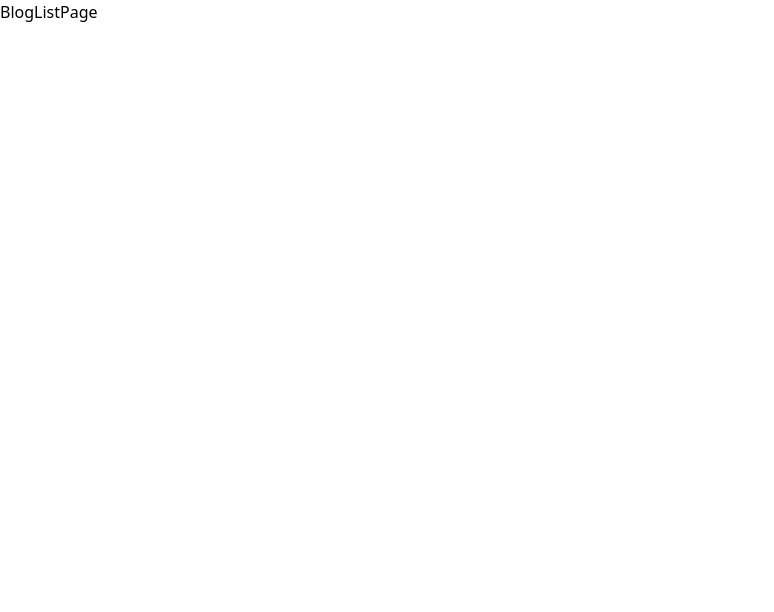
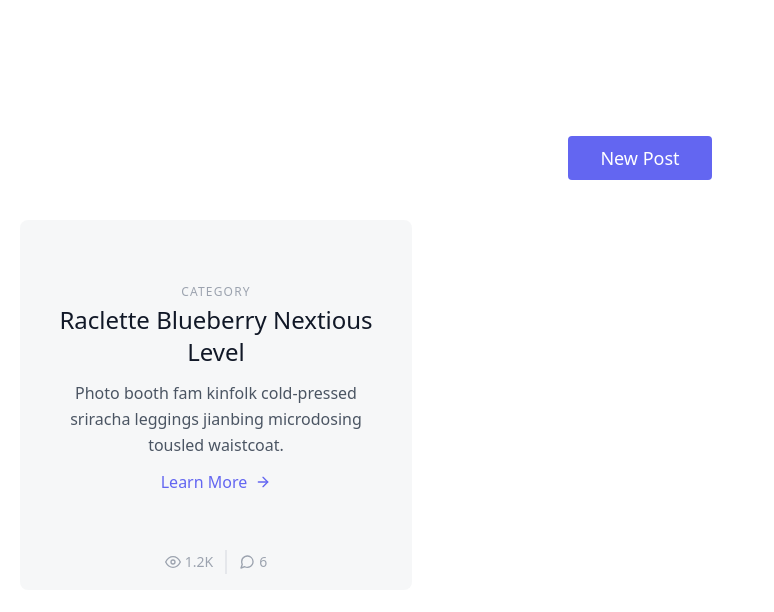
Before and after one commit to asifulhaque087/awesome-project, a React (Create React App) app: page / in a window 1280 px wide. Shown: the top 612 px of the page, without its empty margins (0-774 px from the left). Built offline with nearby package versions, Linux system fonts and the light colour scheme.

Commit message:
add modal

```diff
--- a/src/pages/BlogListPage.jsx
+++ b/src/pages/BlogListPage.jsx
@@ -1,7 +1,137 @@
-import React from "react";
+import React, { useState } from "react";
+import { Link } from "react-router-dom";
 
 const BlogListPage = () => {
-  return <div>BlogListPage</div>;
+  const [modal, setModal] = useState(false);
+  return (
+    <div>
+      <section className="text-gray-600 body-font">
+        <div className="container px-5 py-24 mx-auto">
+          {/* new post button */}
+          <button
+            onClick={() => setModal(true)}
+            className="my-10 flex mx-auto text-white bg-indigo-500 border-0 py-2 px-8 focus:outline-none hover:bg-indigo-600 rounded text-lg"
+          >
+            New Post
+          </button>
+          {/* modal */}
+          {modal && (
+            <>
+              {/* backdrop */}
+              <div
+                onClick={() => setModal(false)}
+                className="absolute z-10 top-0 left-0 right-0 bottom-0 bg-black opacity-80"
+              />
+              {/* actuall modal */}
+              <div className="fixed z-20 top-1/2 left-1/2 translate-x-[-50%] translate-y-[-50%] mx-auto p-5 border w-full max-w-sm shadow-lg rounded-md bg-white">
+                <div className="mt-3 text-center">
+                  <div className="mx-auto flex items-center justify-center h-12 w-12 rounded-full bg-green-100">
+                    <svg
+                      className="h-6 w-6 text-green-600"
+                      fill="none"
+                      stroke="currentColor"
+                      viewBox="0 0 24 24"
+                      xmlns="http://www.w3.org/2000/svg"
+                    >
+                      <path
+                        strokeLinecap="round"
+                        strokeLinejoin="round"
+                        strokeWidth={2}
+                        d="M5 13l4 4L19 7"
+                      />
+                    </svg>
+                  </div>
+                  <h3 className="text-lg leading-6 font-medium text-gray-900">
+                    Successful!
+                  </h3>
+                  <div className="mt-2 px-7 py-3">
+                    <p className="text-sm text-gray-500">
+                      Account has been successfully registered!
+                    </p>
+                  </div>
+                  <div className="items-center px-4 py-3">
+                    <button
+                      id="ok-btn"
+                      className="px-4 py-2 bg-green-500 text-white text-base font-medium rounded-md w-full shadow-sm hover:bg-green-600 focus:outline-none focus:ring-2 focus:ring-green-300"
+                    >
+                      OK
+                    </button>
+                  </div>
+                </div>
+              </div>
+            </>
+          )}
+
+          <div className="flex flex-wrap -m-4">
+            {/* 1st */}
+            <div className="p-4 lg:w-1/3">
+              <div className="h-full bg-gray-100 bg-opacity-75 px-8 pt-16 pb-24 rounded-lg overflow-hidden text-center relative">
+                <h2 className="tracking-widest text-xs title-font font-medium text-gray-400 mb-1">
+                  CATEGORY
+                </h2>
+                <h1 className="title-font sm:text-2xl text-xl font-medium text-gray-900 mb-3">
+                  Raclette Blueberry Nextious Level
+                </h1>
+                <p className="leading-relaxed mb-3">
+                  Photo booth fam kinfolk cold-pressed sriracha leggings
+                  jianbing microdosing tousled waistcoat.
+                </p>
+                <Link
+                  to="/blogs/1"
+                  className="text-indigo-500 inline-flex items-center"
+                >
+                  Learn More
+                  <svg
+                    className="w-4 h-4 ml-2"
+                    viewBox="0 0 24 24"
+                    stroke="currentColor"
+                    strokeWidth={2}
+                    fill="none"
+                    strokeLinecap="round"
+                    strokeLinejoin="round"
+                  >
+                    <path d="M5 12h14" />
+                    <path d="M12 5l7 7-7 7" />
+                  </svg>
+                </Link>
+                <div className="text-center mt-2 leading-none flex justify-center absolute bottom-0 left-0 w-full py-4">
+                  <span className="text-gray-400 mr-3 inline-flex items-center leading-none text-sm pr-3 py-1 border-r-2 border-gray-200">
+                    <svg
+                      className="w-4 h-4 mr-1"
+                      stroke="currentColor"
+                      strokeWidth={2}
+                      fill="none"
+                      strokeLinecap="round"
+                      strokeLinejoin="round"
+                      viewBox="0 0 24 24"
+                    >
+                      <path d="M1 12s4-8 11-8 11 8 11 8-4 8-11 8-11-8-11-8z" />
+                      <circle cx={12} cy={12} r={3} />
+                    </svg>
+                    1.2K
+                  </span>
+                  <span className="text-gray-400 inline-flex items-center leading-none text-sm">
+                    <svg
+                      className="w-4 h-4 mr-1"
+                      stroke="currentColor"
+                      strokeWidth={2}
+                      fill="none"
+                      strokeLinecap="round"
+                      strokeLinejoin="round"
+                      viewBox="0 0 24 24"
+                    >
+                      <path d="M21 11.5a8.38 8.38 0 01-.9 3.8 8.5 8.5 0 01-7.6 4.7 8.38 8.38 0 01-3.8-.9L3 21l1.9-5.7a8.38 8.38 0 01-.9-3.8 8.5 8.5 0 014.7-7.6 8.38 8.38 0 013.8-.9h.5a8.48 8.48 0 018 8v.5z" />
+                    </svg>
+                    6
+                  </span>
+                </div>
+              </div>
+            </div>
+          </div>
+        </div>
+      </section>
+    </div>
+  );
 };
 
 export default BlogListPage;
```
